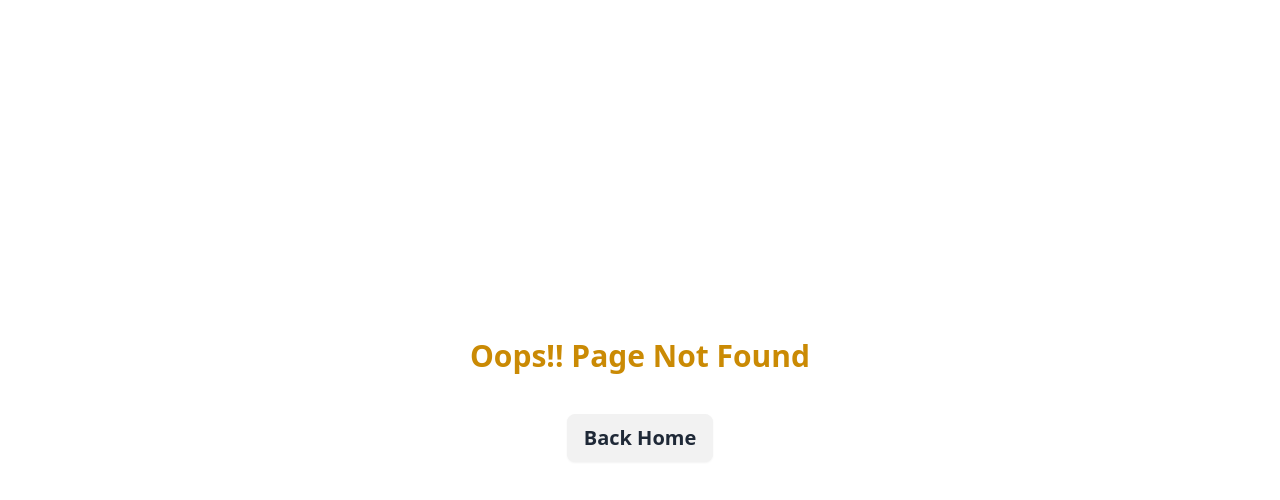
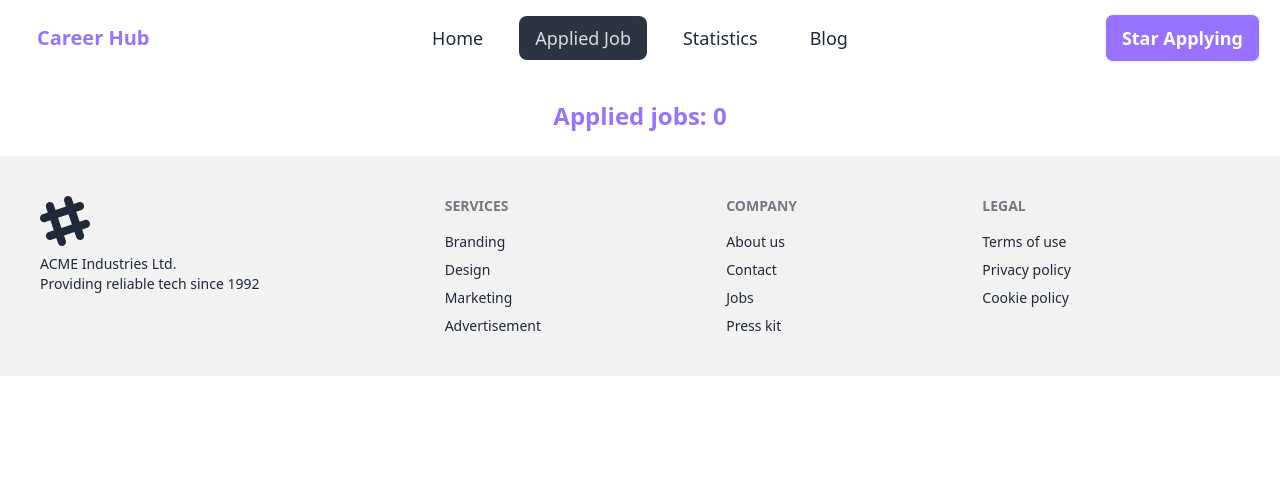
Before and after one commit to shahinexy/PH-Career-Hub-with-React-Router, a React (Vite) app: page /applied in a window 1280 px wide. Before the commit this address had no page. Shown: the top 500 px of the page. Built offline with nearby package versions, Linux system fonts and the light colour scheme.

Commit message:
applied job section

```diff
--- /dev/null
+++ b/src/components/AppliedJob/AppliedJob.jsx
@@ -0,0 +1,51 @@
+import { useEffect, useState } from "react";
+import { useLoaderData } from "react-router-dom";
+import { getStoredApplication } from "../../utility/LocalStroge";
+
+const AppliedJob = () => {
+  const datas = useLoaderData();
+  const [jobApplied, setJobApplied] = useState([]);
+
+  useEffect(() => {
+    const storedJobId = getStoredApplication();
+    if (datas.length > 0) {
+      // const appliedjobs = [];
+      // for(const id of storedJobId){
+      //     const job = datas.find(job => job.id == id);
+      //     if(job){
+      //         appliedjobs.push(job);
+      //     }
+      // }
+      // console.log(appliedjobs, storedJobId, datas);
+
+      // another way
+      const appliedJob = datas.filter((job) => storedJobId.includes(job.id));
+      setJobApplied(appliedJob);
+    }
+  }, [datas]);
+
+  return (
+    <div>
+      <h2 className="text-2xl font-semibold text-primary text-center my-6">
+        Applied jobs: {jobApplied.length}
+      </h2>
+      <div>
+        {jobApplied.map((job) => (
+          <div key={job.id} className="my-7 shadow-xl p-5">
+            <div className="flex gap-5 items-center">
+              <img className="w-44 h-28" src={job.logo} alt="" />
+              <div className="space-y-3">
+                <h3 className="text-xl font-semibold">{job.job_title}</h3>
+                <p>{job.company_name}</p>
+                <p>{job.remote_or_onsite}</p>
+                <p>{job.location}</p>
+              </div>
+            </div>
+          </div>
+        ))}
+      </div>
+    </div>
+  );
+};
+
+export default AppliedJob;
--- a/src/components/JobDetailsData/JobDetailsData.jsx
+++ b/src/components/JobDetailsData/JobDetailsData.jsx
@@ -1,4 +1,5 @@
 import { useLoaderData, useParams } from "react-router-dom";
+import { saveApplication } from "../../utility/LocalStroge";
 
 
 const JobDetailsData = () => {
@@ -6,7 +7,11 @@ const JobDetailsData = () => {
     const {jobId} = useParams();
     const jobInt = parseInt(jobId)
     const job = jobData.find(job => job.id === jobInt)
-    console.log(job);
+
+    const handleApply = () =>{
+        saveApplication(jobInt)
+    }
+
     return (
         <div>
             <div className="md:flex gap-7">
@@ -28,7 +33,7 @@ const JobDetailsData = () => {
                         <p><span className="font-semibold">Email:</span> {job.contact_information.email}</p>
                         <p><span className="font-semibold">Address:</span> {job.contact_information.address}</p>
                     </div>
-                    <button className="w-full bg-primary py-3 my-5 text-xl font-semibold text-white">Apply Now</button>
+                    <button onClick={handleApply} className="w-full bg-primary py-3 my-5 text-xl font-semibold text-white">Apply Now</button>
                 </div>
             </div>
         </div>
--- a/src/components/JobDetais/JobDetails.jsx
+++ b/src/components/JobDetais/JobDetails.jsx
@@ -3,7 +3,7 @@ import { Link } from "react-router-dom";
 const JobDetails = ({ job }) => {
   return (
     <div>
-      <div className="border-[1px] border-gray-400  shadow-lg p-5 space-y-5">
+      <div className="border-[1px] border-primary  shadow-lg p-5 space-y-5">
         <img className="h-16" src={job.logo} alt="" />
         <h3 className="text-xl font-semibold">{job.job_title}</h3>
         <p>{job.company_name}</p>
--- a/src/main.jsx
+++ b/src/main.jsx
@@ -10,6 +10,7 @@ import Root from './components/Root/Root.jsx';
 import Home from './components/Home/Home.jsx';
 import ErrorePage from './components/ErrorePage/ErrorePage.jsx';
 import JobDetailsData from './components/JobDetailsData/JobDetailsData.jsx';
+import AppliedJob from './components/AppliedJob/AppliedJob.jsx';
 
 const router = createBrowserRouter([
   {
@@ -20,6 +21,11 @@ const router = createBrowserRouter([
       {
         path: '/',
         element: <Home></Home>
+      },
+      {
+        path: '/applied',
+        element: <AppliedJob></AppliedJob>,
+        loader: ()=> fetch('../jobs.json')
       },
       {
         path: '/job/:jobId',
--- /dev/null
+++ b/src/utility/LocalStroge.js
@@ -0,0 +1,18 @@
+const getStoredApplication = () =>{
+    const stroedApplication = localStorage.getItem('job-applications');
+    if(stroedApplication){
+        return JSON.parse(stroedApplication);
+    }
+    return [];
+}
+
+const saveApplication = id => {
+    const storedApplications = getStoredApplication();
+    const isExist = storedApplications.find(jobId => jobId == id);
+    if(!isExist){
+        storedApplications.push(id);
+        localStorage.setItem('job-applications', JSON.stringify(storedApplications))
+    }
+}
+
+export {getStoredApplication, saveApplication}
```
